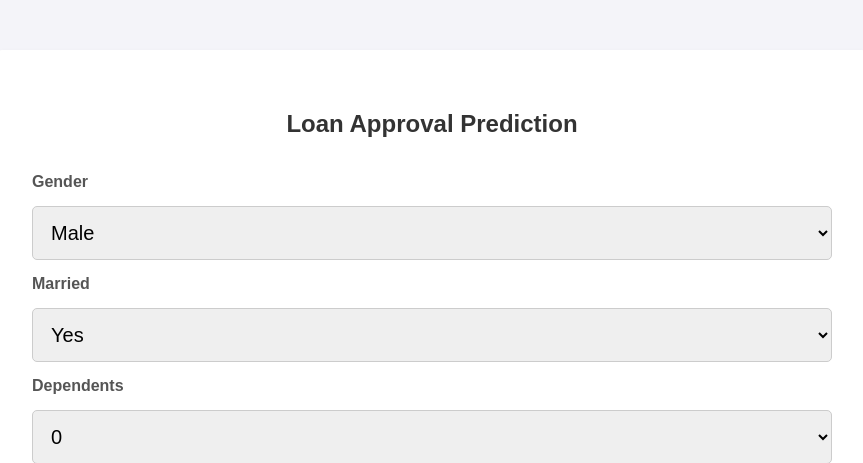
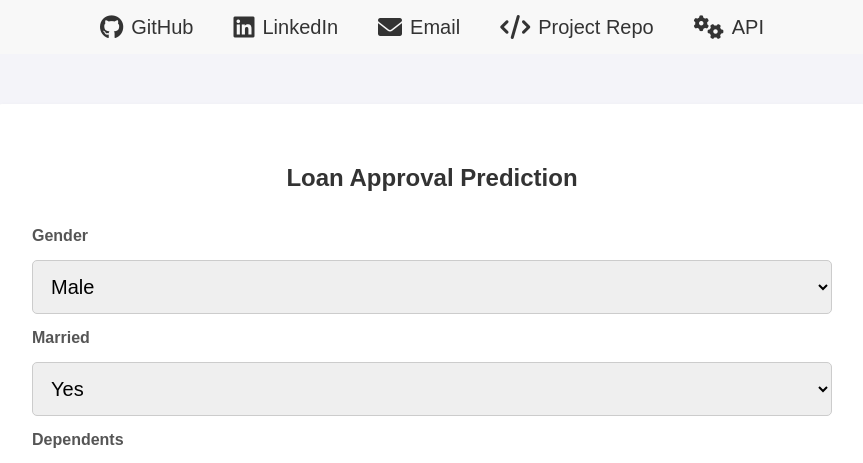
Before and after one commit to krish1440/Loan_status_prediction, a Flask app: page / in a window 1280 px wide. Shown: the top 463 px of the page, without its empty margins (208-1071 px from the left). Run offline with Flask 3, Linux system fonts and the light colour scheme; parts of the project's set-up code (start-up, migrations or seed data) failed here and were passed over.

Commit message:
Add files via upload

```diff
--- a/templates/index.html
+++ b/templates/index.html
@@ -5,9 +5,61 @@
     <meta name="viewport" content="width=device-width, initial-scale=1.0">
     <title>Loan Approval Prediction</title>
     <link rel="stylesheet" href="../static/styles.css">
+    <link href="https://cdnjs.cloudflare.com/ajax/libs/font-awesome/6.0.0-beta3/css/all.min.css" rel="stylesheet"> <!-- Font Awesome for Icons -->
+
+    <style>
+
+        .header-links {
+            display: flex;
+            justify-content: center;
+            align-items: center;
+            background-color: #f8f8f8;
+            padding: 15px 0;
+            margin-bottom: 20px;
+            max-width: 1200px;
+            margin-left: auto;
+            margin-right: auto;
+        }
+
+        .header-links a {
+            text-decoration: none;
+            color: #333;
+            font-size: 20px;
+            margin: 0 20px;
+            display: flex;
+            align-items: center;
+        }
+
+        .header-links a i {
+            margin-right: 8px;
+            font-size: 24px;
+        }
+
+        .header-links a:hover {
+            color: #007bff;
+        }
+    </style>
+
 
 </head>
 <body>
+    <div class="header-links">
+        <a href="https://github.com/krish1440" target="_blank">
+            <i class="fab fa-github"></i> GitHub
+        </a>
+        <a href="https://linkedin.com/in/krish-chaudhary-krc8252" target="_blank">
+            <i class="fab fa-linkedin"></i> LinkedIn
+        </a>
+        <a href="mailto:krishchaudhary144@gmail.com">
+            <i class="fas fa-envelope"></i> Email
+        </a>
+        <a href="https://github.com/krish1440/loan_status_API" target="_blank">
+            <i class="fas fa-code"></i> Project Repo
+        </a>
+        <a href=""https://loan-status-api.onrender.com"" target="_blank">
+            <i class="fas fa-cogs"></i> API
+        </a>
+    </div>
     <div class="container">
         <h2>Loan Approval Prediction</h2>
         <form action="/predict" method="POST">
```
